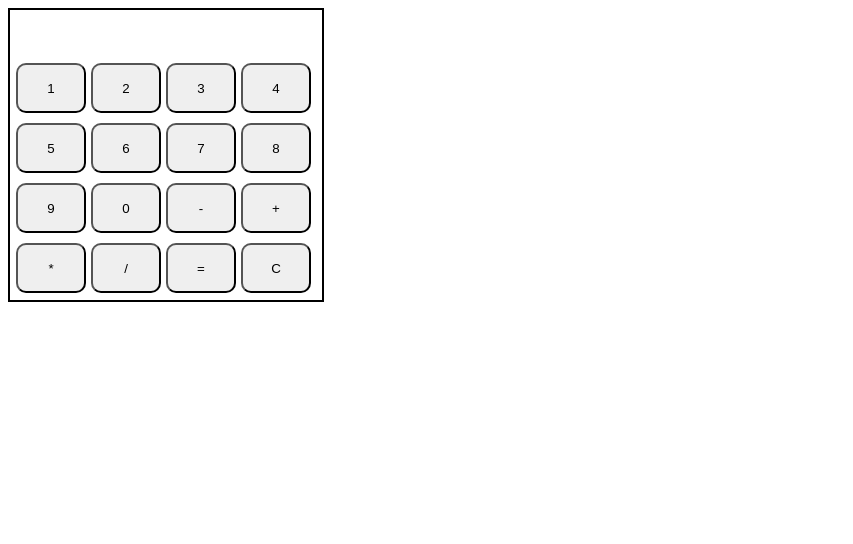
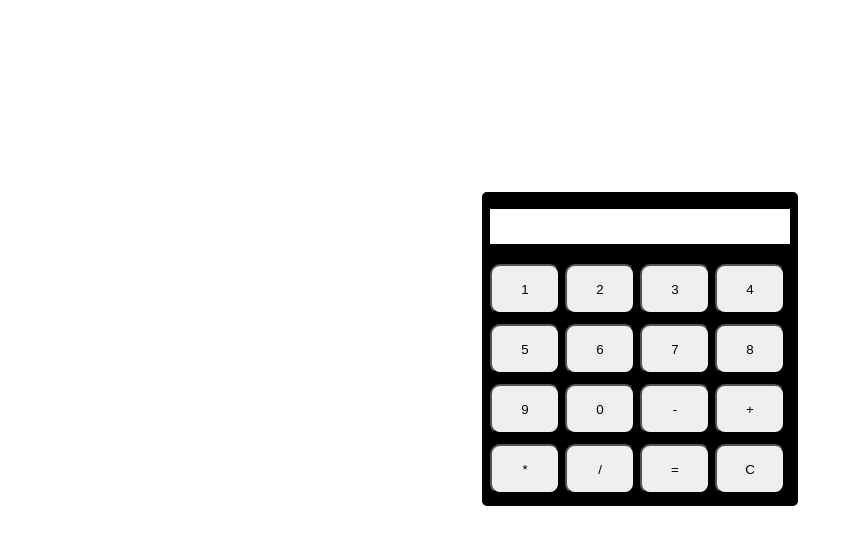
Before and after one commit to Chetan206/Calculator, a plain HTML site: page index.html in a window 1280 px wide. Shown: the whole page, without its empty margins (0-853 px from the left). Drawn offline with Linux system fonts and the light colour scheme.

Commit message:
Update index.html

```diff
--- a/index.html
+++ b/index.html
@@ -5,13 +5,28 @@
     <meta name="viewport" content="width=device-width, initial-scale=1.0">
     <title>Calculator</title>
     <style>
+      *{
+        margin: 0;
+        padding: 0;
+      }
+      @media (max-width: 768px) {
+      .container {
+      background-color: grey;
+  }
+}
       .body-calculator{
           display: grid;
           align-items: center;
           justify-content: center;
            border: 2px solid black;
+           border-radius: 5px;
            width: 312px;
-           height: 290px;
+           height: 310px;
+           margin: auto;
+           margin-top: 15%;
+           position: relative;
+           background-color: black;
+           color: white;
       }
       .button-controller{
         display: grid;
@@ -24,10 +39,15 @@
         width: 70px;
         height: 50px;
         border-radius: 10px;
+
       }
       #output{
-         background: #000;
-         color: azure;
+         background: white;
+         color: black;
+         height: 35px;
+         margin: 0;
+         text-align: center;
+         margin-top: 5px;
       }
     </style>
 </head>
```
